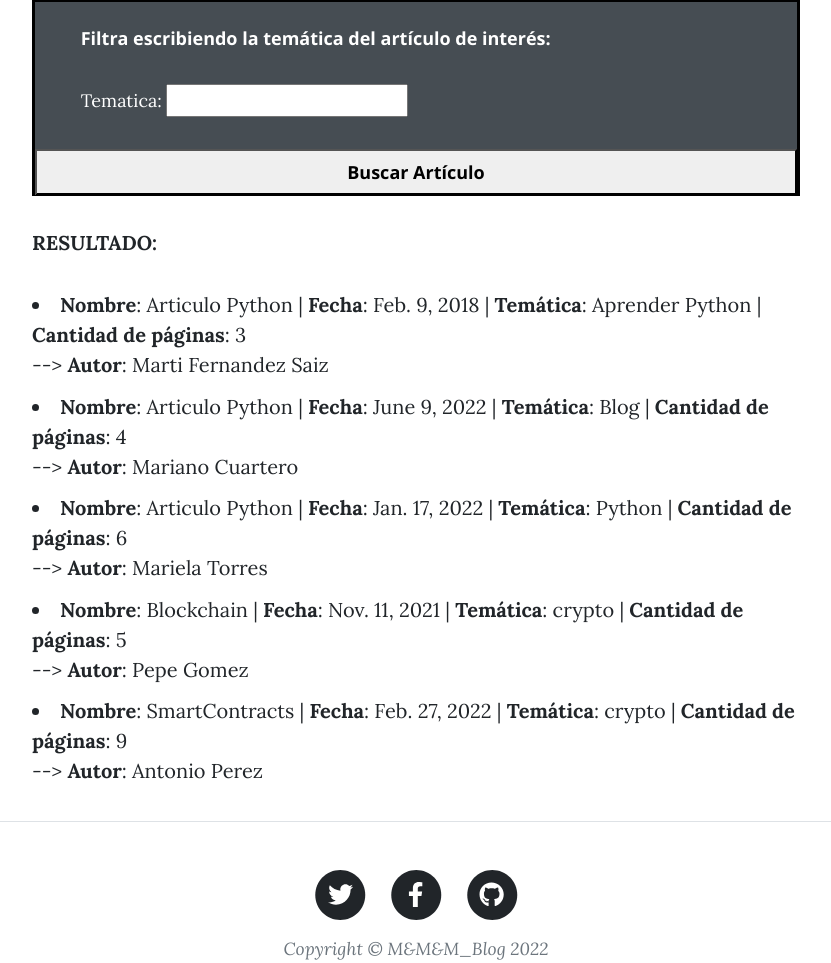
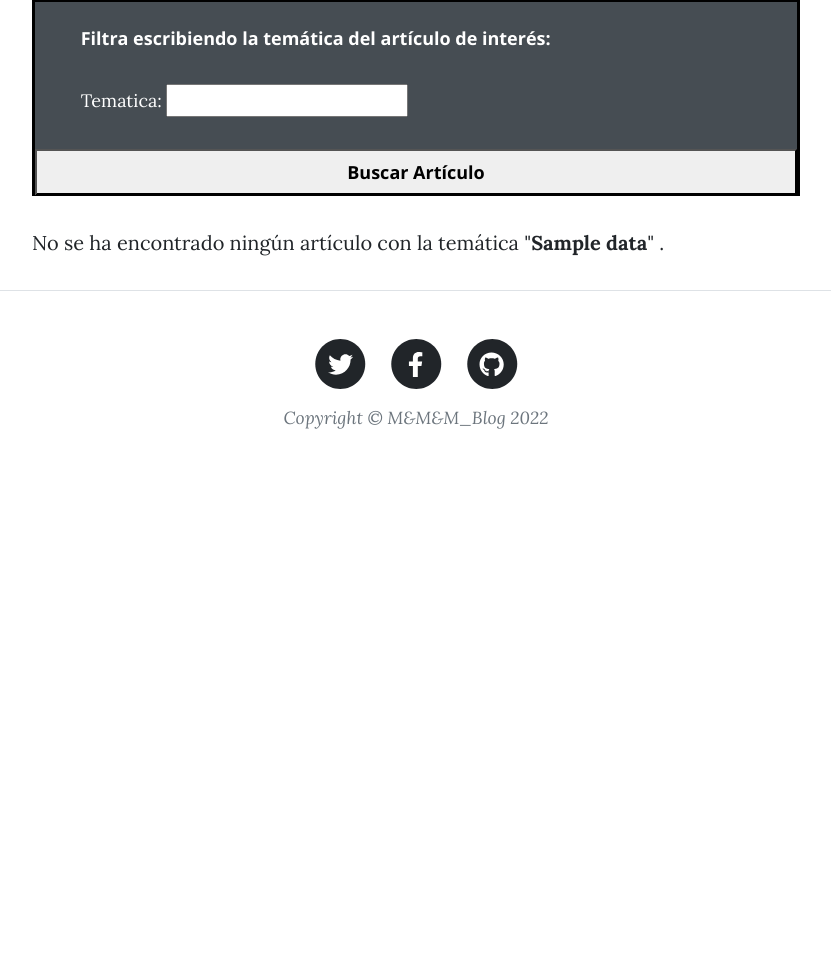
Before and after one commit to marti-fdez/Blog_CoderHouse, a Django app: template BlogApp/templates/BlogApp/buscar_articulos.html in a window 1280 px wide. Shown: the part 196-1159 px from the top of the page, without its empty margins (224-1055 px from the left). After the commit the page ends 625 px from the top, so only its background shows below. Run offline with Django 4.2, Linux system fonts and the light colour scheme; data comes from the database, SQL or seed files in the repository; tables that the repository leaves empty hold one stand-in row (values such as "Sample post"); the template is opened without the code that fills it: values that come from a table or form of the project are taken from there, most other values are stand-ins (such as "Sample title", 1, 10 or a date in 2020); some libraries are stand-ins or nearby versions.

Commit message:
fix busqueda resultado mensaje

```diff
--- a/BlogApp/templates/BlogApp/buscar_articulos.html
+++ b/BlogApp/templates/BlogApp/buscar_articulos.html
@@ -77,8 +77,8 @@
         </form>
     </div>
     <div class="form_bloque">
+            {% if articulo_buscado and articulo_encontrado %}
                 <p><b>RESULTADO:</b></p>
-            {% if articulo_buscado %}
                 {% for articulo in articulo_buscado %}
                     <li style = "padding-bottom: 1.5%;">
                         <b>Nombre</b>: {{articulo.nombre}}
@@ -88,8 +88,8 @@
                         --> <b>Autor</b>: {{articulo.autor.nombre}} {{articulo.autor.apellido}}
                     </li>
                 {% endfor %}
-        {% else %}
-            <p>No se ha encontrado ningún artículo con la temática "{{data}}".</p>
+            {% elif articulo_buscado and not encontrado %}
+                <p>No se ha encontrado ningún artículo con la temática "<b>{{data}}</b>" .</p>
             {% endif%}
     </div>
 
```
Also changed, not shown: BlogApp/views.py (+6 -2 lines). Lines whose indentation alone changed are shown as unchanged.
